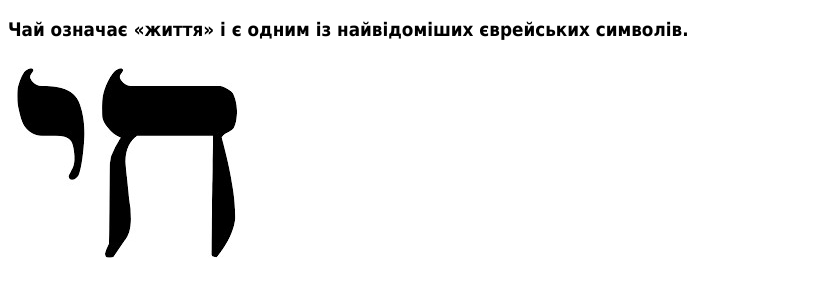
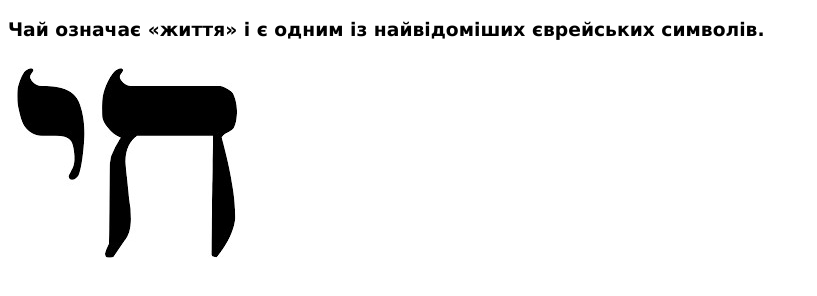
Before and after one commit to Andreaswinter2012/Chai-ua, a plain HTML site: page index.html in a window 1280 px wide. Shown: the whole page, without its empty margins (0-817 px from the left). Drawn offline with Linux system fonts and the light colour scheme.

Commit message:
Update index.html

```diff
--- a/index.html
+++ b/index.html
@@ -4,7 +4,7 @@
 <head>
 <title> Чай </title>
   <style>
-    h3{font-family:Tahoma;}
+    h3{font-family:verdana;}
   </style>
 </head>
 <body>
```
